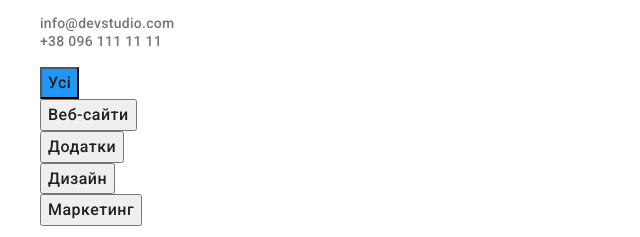
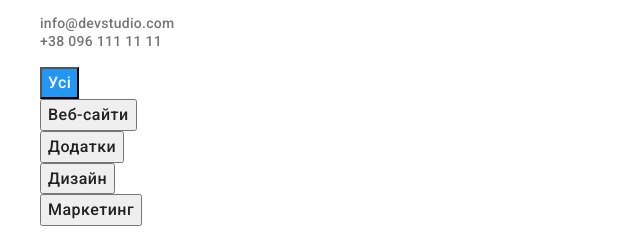
Before and after one commit to Roman18112007/Web-studio, a plain HTML site: page portfolio.html in a window 1280 px wide. In both pictures the pointer is over the button "Усі". Shown: the part 139-376 px from the top of the page, 0-640 px from the left. Drawn offline with nearby package versions, Linux system fonts and the light colour scheme.

Commit message:
finish homework

```diff
--- a/css/styles.css
+++ b/css/styles.css
@@ -124,6 +124,8 @@ p
 }
 .filters-btn:hover,.pages-btn:focus{
     background-color: var(--accent-color);
+    color: var(--add-white);
+    cursor: pointer;
 }
 .projects-title {
     color:var(--main-color);
```
